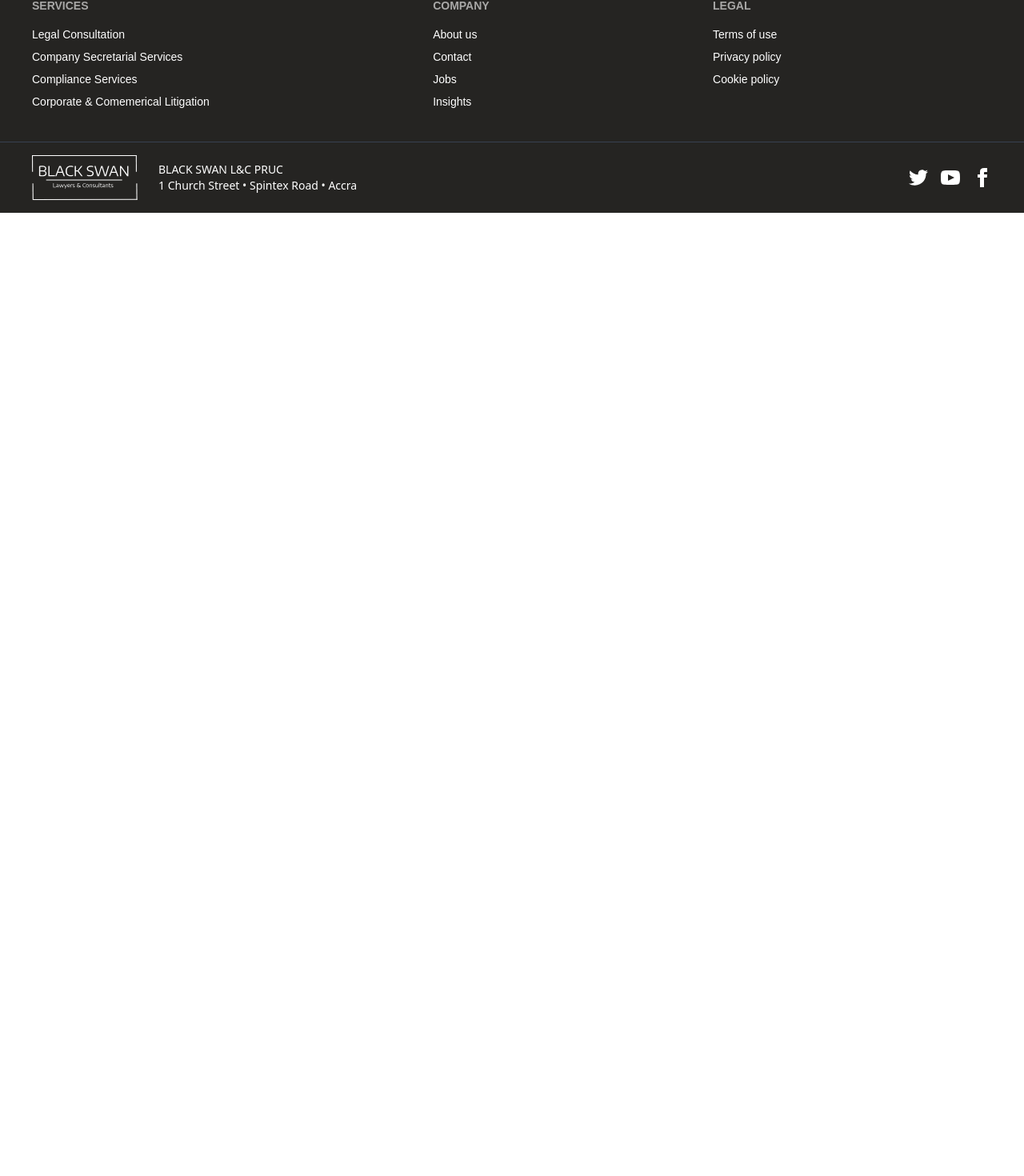
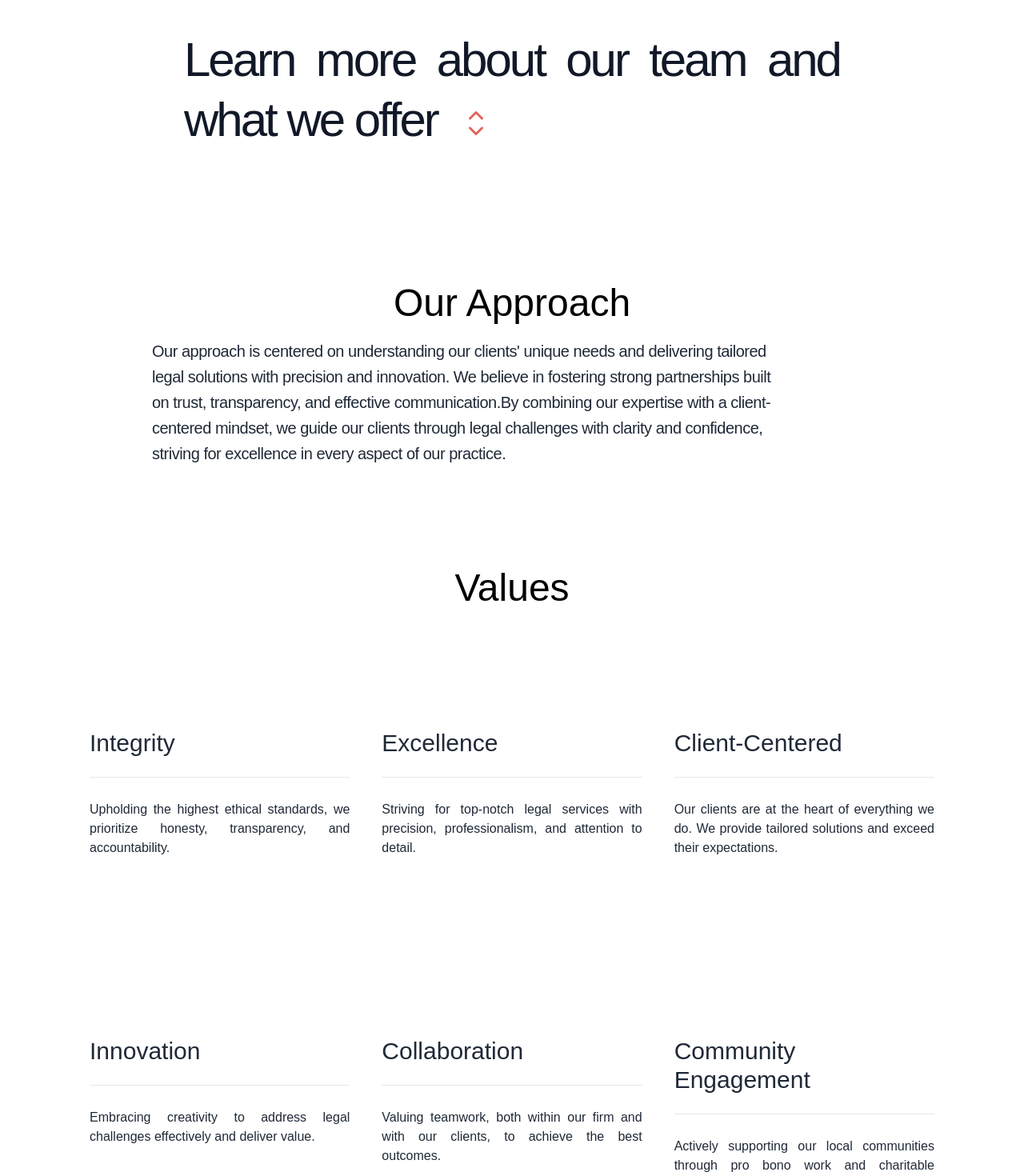
Before and after one commit to worldbeater2/blackswan, a React (Vite) app: page /about in a window 1280 px wide. Shown: the part 474-1944 px from the top of the page at 80% size. Before the commit the page ends 800 px from the top, so only its background shows below. Built offline with nearby package versions, Linux system fonts and the light colour scheme; a web font is replaced by a local one.

Commit message:
first part of about page done

```diff
--- a/src/App.jsx
+++ b/src/App.jsx
@@ -7,6 +7,7 @@ import Insights from "./pages/Insights";
 import People from "./pages/People";
 import Products from "./pages/Products";
 import Expertise from "./pages/Expertise";
+
 
 function App() {
   return (
--- a/src/pages/About.jsx
+++ b/src/pages/About.jsx
@@ -1,27 +1,259 @@
-import React from 'react'
-import Navbar from '../components/Navbar'
-import Footer from '../components/Footer'
+import React, { useEffect } from "react";
+import Navbar from "../components/Navbar";
+import Footer from "../components/Footer";
+import Aos from "aos";
+import "aos/dist/aos.css";
 
 const About = () => {
+  useEffect(() => {
+    Aos.init();
+  }, []);
+
   return (
-    <main><Navbar />
-    <div className="hero min-h-[320px]" style={{backgroundImage: 'url(https://images.unsplash.com/photo-1591800076009-a4a2c5582f7d?q=80&w=2940&auto=format&fit=crop&ixlib=rb-4.0.3&ixid=M3wxMjA3fDB8MHxwaG90by1wYWdlfHx8fGVufDB8fHx8fA%3D%3D)'}}>
-  <div className="hero-overlay bg-opacity-55"></div>
-  <div className="hero-content text-start text-neutral-content">
-    <div className="max-w-md">
-      <h1 className="mb-5 text-7xl font-light tracking-wider font-navFont">About Us</h1>
+    <main>
+      <Navbar />
+      <div
+        className="hero min-h-[320px]"
+        style={{
+          backgroundImage:
+            "url(https://images.unsplash.com/photo-1591800076009-a4a2c5582f7d?q=80&w=2940&auto=format&fit=crop&ixlib=rb-4.0.3&ixid=M3wxMjA3fDB8MHxwaG90by1wYWdlfHx8fGVufDB8fHx8fA%3D%3D)",
+        }}
+      >
+        <div className="hero-overlay bg-opacity-55"></div>
+        <div className="hero-content text-start text-neutral-content">
+          <div className="max-w-md">
+            <h1 className="mb-5 text-7xl font-light tracking-wider font-navFont">
+              About Us
+            </h1>
+          </div>
+        </div>
+      </div>
+      <div
+        data-aos="zoom-in"
+        data-aos-duration="1500"
+        data-aos-offset="200"
+        data-aos-once="false"
+        data-aos-mirror="true"
+        className=" mt-10 container mx-auto font-normal mb-32 text-6xl p-10 font-navFont  leading-tight w-[900px] text-justify text-gray-900 tracking-tighter"
+      >
+        Learn more about our team and what we offer
+        <svg
+          dataSlot="icon"
+          fill="none"
+          className="w-12 ml-6 inline hover:animate-bounce cursor-pointer text-swanred"
+          strokeWidth={1.5}
+          stroke="currentColor"
+          viewBox="0 0 24 24"
+          xmlns="http://www.w3.org/2000/svg"
+          aria-hidden="true"
+        >
+          <path
+            strokeLinecap="round"
+            strokeLinejoin="round"
+            d="M8.25 15 12 18.75 15.75 15m-7.5-6L12 5.25 15.75 9"
+          />
+        </svg>
+      </div>
 
+      <div className="w-[900px] mx-auto">
+        <h1
+          className="font-navFont mb-5 font-normal text-center text-5xl text-black"
+          data-aos="zoom-in-up"
+          data-aos-duration="1500"
+          data-aos-offset="200"
+          data-aos-once="false"
+          data-aos-mirror="true"
+        >
+          Our Approach
+        </h1>
 
-    </div>
-  </div>
-</div>
-<div className=''>
+        <div
+          className="font-navFont text-justify w-[900px] text-xl tracking-tight leading-8 text-gray-800"
+          data-aos="zoom-in-up"
+          data-aos-duration="1500"
+          data-aos-offset="200"
+          data-aos-once="false"
+          data-aos-mirror="true"
+        >
+          {" "}
+          <p
+            className="text-justify"
+            data-aos="zoom-in-up"
+            data-aos-duration="1500"
+            data-aos-offset="200"
+            data-aos-once="false"
+            data-aos-mirror="true"
+          >
+            Our approach is centered on understanding our clients' unique needs
+            and delivering tailored
+          </p>
+          <p
+            className="text-justify"
+            data-aos="zoom-in-up"
+            data-aos-duration="1500"
+            data-aos-offset="200"
+            data-aos-once="false"
+            data-aos-mirror="true"
+          >
+            legal solutions with precision and innovation. We believe in
+            fostering strong partnerships built
+          </p>
+          <p
+            className="text-justify"
+            data-aos="zoom-in-up"
+            data-aos-duration="1500"
+            data-aos-offset="200"
+            data-aos-once="false"
+            data-aos-mirror="true"
+          >
+            on trust, transparency, and effective communication.By combining our
+            expertise with a client-
+          </p>
+          <p
+            className="text-justify"
+            data-aos="zoom-in-up"
+            data-aos-duration="1500"
+            data-aos-offset="200"
+            data-aos-once="false"
+            data-aos-mirror="true"
+          >
+            centered mindset, we guide our clients through legal challenges with
+            clarity and confidence,
+          </p>
+          <p
+            className="text-justify"
+            data-aos="zoom-in-up"
+            data-aos-duration="1500"
+            data-aos-offset="200"
+            data-aos-once="false"
+            data-aos-mirror="true"
+          >
+            striving for excellence in every aspect of our practice.
+          </p>
+        </div>
+      </div>
+      <div
+        className="font-navFont font-normal text-center text-5xl text-black mt-32 mb-10"
+        data-aos="zoom-in-up"
+        data-aos-duration="1500"
+        data-aos-offset="200"
+        data-aos-once="false"
+        data-aos-mirror="true"
+      >
+        Values
+      </div>
+      <section className=" font-navFont  p-28  text-justify">
+        <div className="grid grid-cols-6 gap-10 mx-auto ">
+          <div className="mx-auto col-span-2">
+            <h2 className="border-b text-3xl pb-6">Integrity</h2>
+            <div className="mt-7">
+              <p2>
+                Upholding the highest ethical standards, we prioritize honesty,
+                transparency, and accountability.
+              </p2>
+            </div>
+          </div>
+          <div className="mx-auto col-span-2">
+            <h2 className="border-b text-3xl pb-6">Excellence</h2>
+            <div className="mt-7">
+              {" "}
+              <p2>
+                Striving for top-notch legal services with precision,
+                professionalism, and attention to detail.
+              </p2>
+            </div>
+          </div>
+          <div className="mx-auto col-span-2">
+            <h2 className="border-b text-3xl pb-6">Client-Centered </h2>
+            <div className="mt-7">
+              {" "}
+              <p2>
+                Our clients are at the heart of everything we do. We provide
+                tailored solutions and exceed their expectations.
+              </p2>
+            </div>
+          </div>
+        </div>
+      </section>
+      <section className=" font-navFont p-28 text-justify">
+        <div className="grid grid-cols-6 gap-10 mx-auto ">
+          <div className="mx-auto col-span-2">
+            <h2 className="border-b text-3xl pb-6">Innovation</h2>
+            <div className="mt-7">
+              {" "}
+              <p2>
+                Embracing creativity to address legal challenges effectively and
+                deliver value.
+              </p2>
+            </div>
+          </div>
+          <div className="mx-auto col-span-2">
+            <h2 className="border-b text-3xl pb-6">Collaboration</h2>
+            <div className="mt-7">
+              <p2>
+                Valuing teamwork, both within our firm and with our clients, to
+                achieve the best outcomes.
+              </p2>
+            </div>
+          </div>
+          <div className="mx-auto col-span-2">
+            <h2 className="border-b text-3xl pb-6">Community Engagement</h2>
+            <div className="mt-7">
+              {" "}
+              <p2>
+                Actively supporting our local communities through pro bono work
+                and charitable initiatives.
+              </p2>
+            </div>
+          </div>
+        </div>
+      </section>
 
-</div>
-    <Footer/>
+      {/* <div
+        className="mx-auto ml-96 text-xl leading-loose p-10 font-navFont tracking w-[720px] text-justify text-black"
 
+      >
+        Black Swan is a modern law firm dedicated to providing exceptional legal
+        services across a wide range of expertise. Our team of experienced
+        professionals is committed to delivering tailored solutions to meet the
+        unique needs of our clients.
+        <br /> <br /> With a focus on practicality, precision, and innovation,
+        we navigate the complexities of the legal landscape with ease, ensuring
+        our clients receive effective counsel and support. At Black Swan, we
+        prioritize client satisfaction and strive to build lasting relationships
+        based on trust and integrity.
+        <br /> <br /> Let us be your reliable legal partner, guiding you through
+        legal challenges with professionalism, expertise, and a fresh approach
+        to innovation.{" "}
+      </div> */}
+      {/*
+      <div
+        className="mx-auto ml-5 px-10 font-navFont tracking w-[720px] text-justify text-black"
+        data-aos-duration="1500"
+        data-aos-offset="200"
+        data-aos-once="false"
+        data-aos-mirror="true"
+      >
+        <h1>Our Values</h1>
+      </div>
+
+      <div className="mx-auto ml-5 px-10 font-navFont ">
+      <div>
+        <h2>Integrity</h2>
+        <p>Upholding the highest ethical standards in every aspect of our practice, we prioritize honesty, transparency, and accountability.</p>
+      </div>
+
+      <div>
+        <h2>Excellence</h2>
+        <p>Upholding the highest ethical standards in every aspect of our practice, we prioritize honesty, transparency, and accountability.</p>
+      </div>
+
+      </div>
+
+      <Footer /> */}
+      <Footer />
     </main>
-  )
-}
+  );
+};
 
-export default About
+export default About;
```
